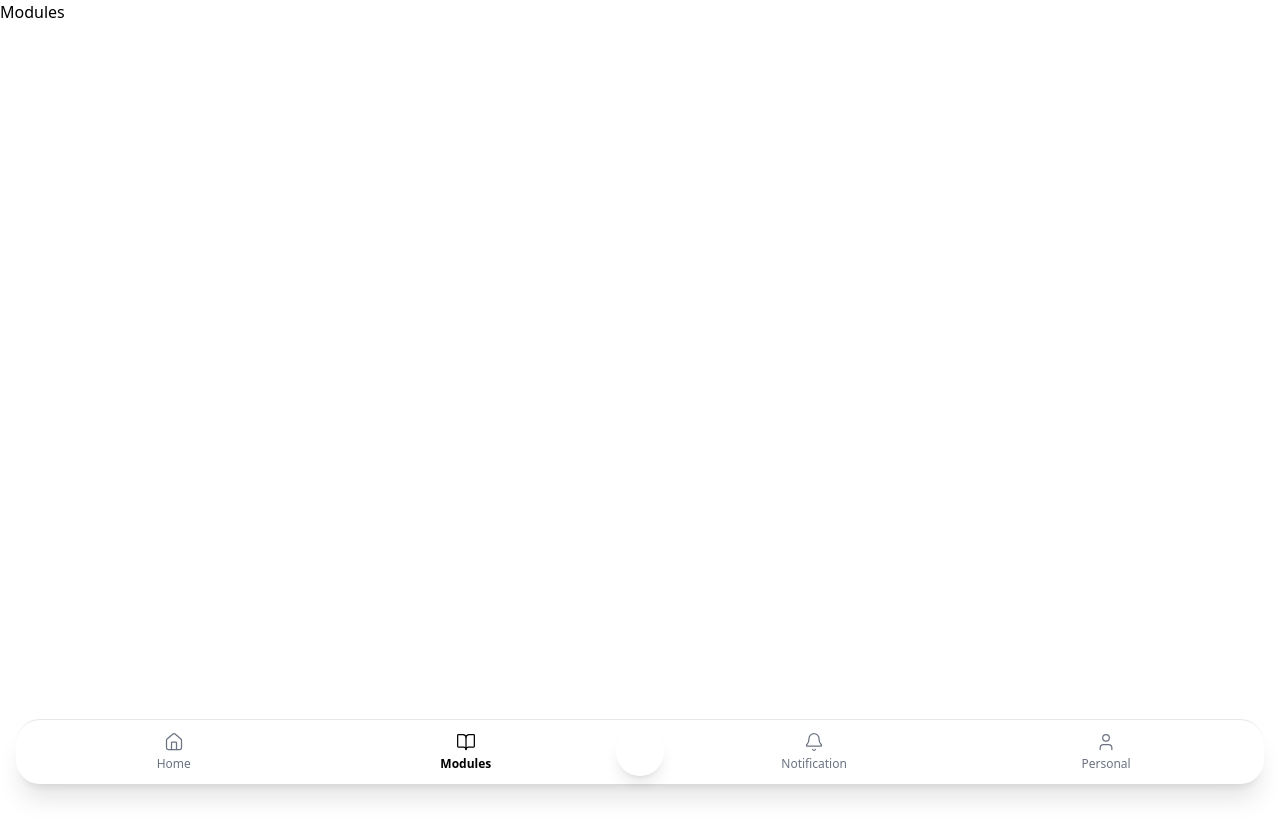
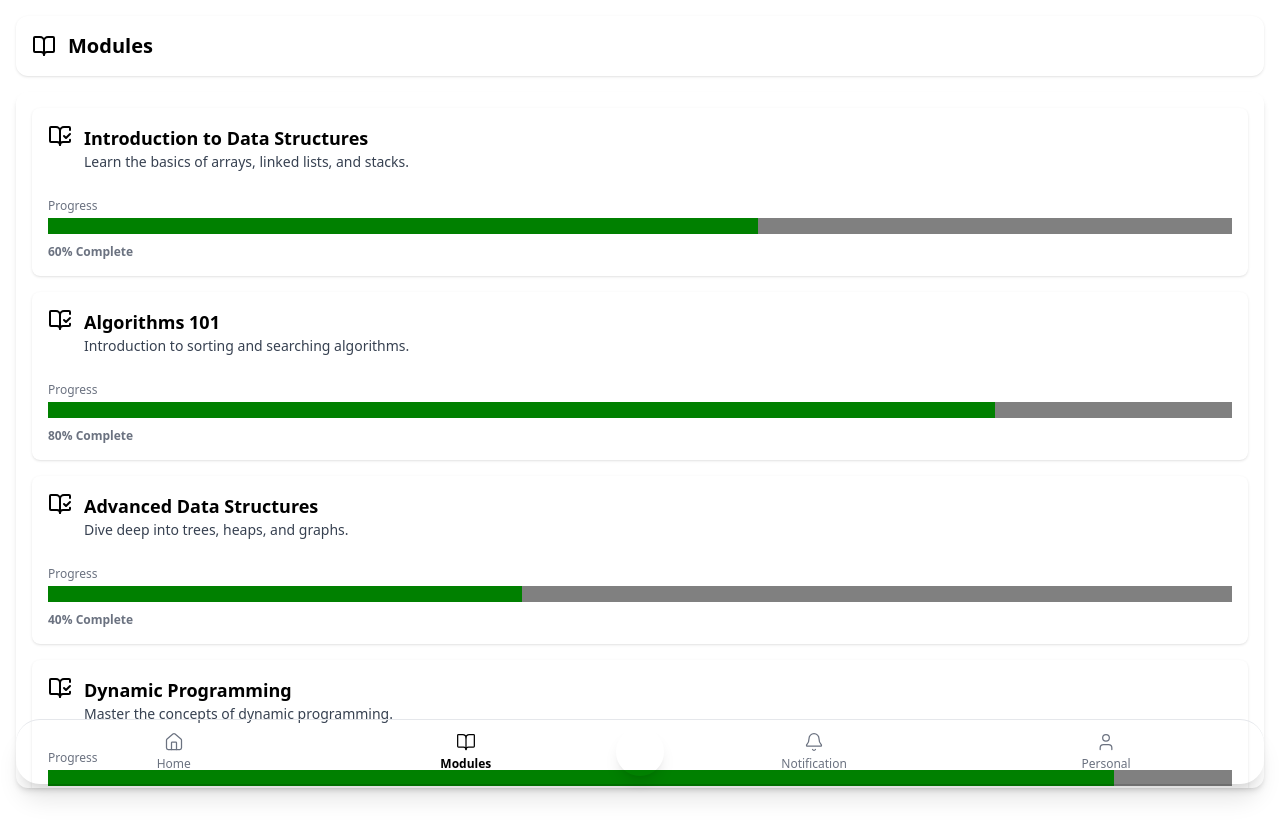
Before and after one commit to tortangChris/EduAR-IL, a React (Vite) app: page /modules in a window 1280 px wide. Shown: the top 838 px of the page. Before the commit the page ends 800 px from the top, so only its background shows below. Built offline with nearby package versions, Linux system fonts and the light colour scheme.

Commit message:
add modules contents

```diff
--- /dev/null
+++ b/src/components/ModulesContent.jsx
@@ -0,0 +1,71 @@
+import React from "react";
+import { BookOpenCheck } from "lucide-react";
+
+const ModulesContent = () => {
+  const modules = [
+    {
+      title: "Introduction to Data Structures",
+      description: "Learn the basics of arrays, linked lists, and stacks.",
+      progress: 60,
+    },
+    {
+      title: "Algorithms 101",
+      description: "Introduction to sorting and searching algorithms.",
+      progress: 80,
+    },
+    {
+      title: "Advanced Data Structures",
+      description: "Dive deep into trees, heaps, and graphs.",
+      progress: 40,
+    },
+    {
+      title: "Dynamic Programming",
+      description: "Master the concepts of dynamic programming.",
+      progress: 90,
+    },
+    {
+      title: "Final Assessment",
+      description:
+        "Complete your final assessment on Data Structures and Algorithms.",
+      progress: 10,
+    },
+  ];
+
+  return (
+    <div className="bg-base-200 rounded-xl shadow-md h-[calc(100vh-6.5rem)] overflow-y-auto p-4 space-y-4">
+      {modules.map((module, index) => (
+        <div
+          key={index}
+          className="bg-white dark:bg-neutral rounded-lg p-4 shadow flex flex-col gap-3"
+        >
+          <div className="flex gap-3 items-start">
+            <BookOpenCheck className="w-6 h-6 text-primary" />
+            <div className="flex-1">
+              <span className="font-semibold text-lg text-primary">
+                {module.title}
+              </span>
+              <p className="text-sm text-gray-700 dark:text-gray-300">
+                {module.description}
+              </p>
+            </div>
+          </div>
+          <div className="mt-2">
+            <span className="text-xs text-gray-500">Progress</span>
+            <progress
+              className="progress w-full progress-primary"
+              value={module.progress}
+              max="100"
+            ></progress>
+            <div className="flex justify-between mt-1">
+              <span className="text-xs font-semibold text-gray-500">
+                {module.progress}% Complete
+              </span>
+            </div>
+          </div>
+        </div>
+      ))}
+    </div>
+  );
+};
+
+export default ModulesContent;
--- /dev/null
+++ b/src/components/ModulesHeader.jsx
@@ -0,0 +1,15 @@
+import { BookOpen } from "lucide-react";
+import React from "react";
+
+const ModulesHeader = () => {
+  return (
+    <div className="sticky top-0 z-10">
+      <div className="bg-base-200 rounded-xl shadow p-4 flex items-center gap-3">
+        <BookOpen className="w-6 h-6 text-primary" />
+        <h2 className="text-xl font-bold">Modules</h2>
+      </div>
+    </div>
+  );
+};
+
+export default ModulesHeader;
--- a/src/pages/Modules.jsx
+++ b/src/pages/Modules.jsx
@@ -1,7 +1,14 @@
 import React from "react";
+import ModulesHeader from "../components/ModulesHeader";
+import ModulesContent from "../components/ModulesContent";
 
 const Modules = () => {
-  return <div>Modules</div>;
+  return (
+    <div className="h-screen p-4 bg-base-100 space-y-4">
+      <ModulesHeader />
+      <ModulesContent />
+    </div>
+  );
 };
 
 export default Modules;
```
